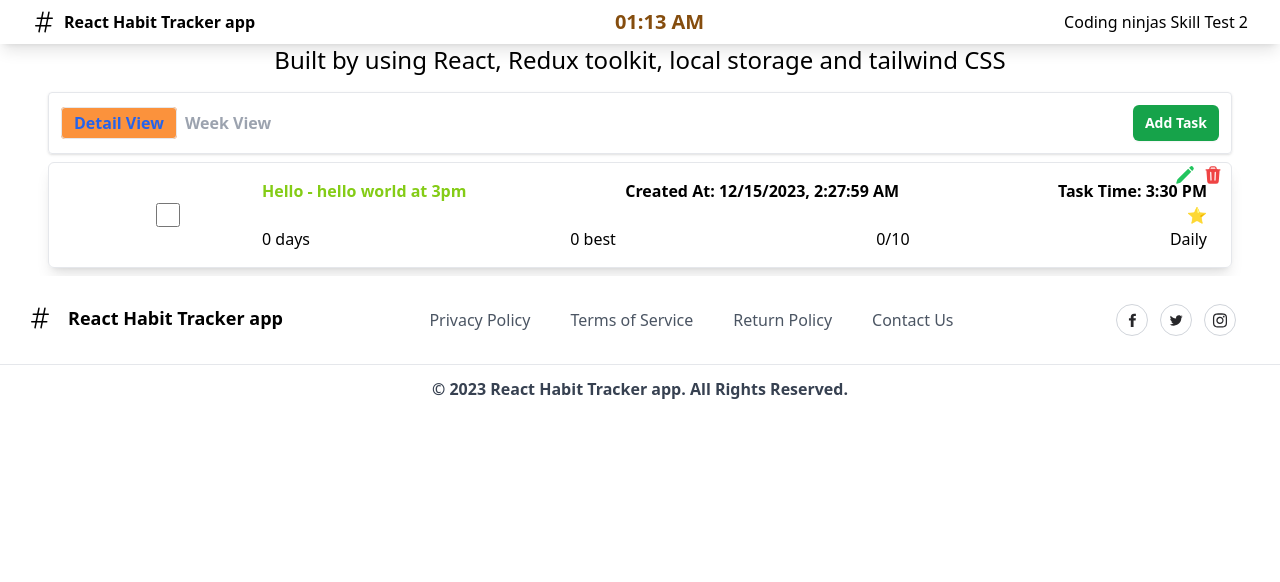
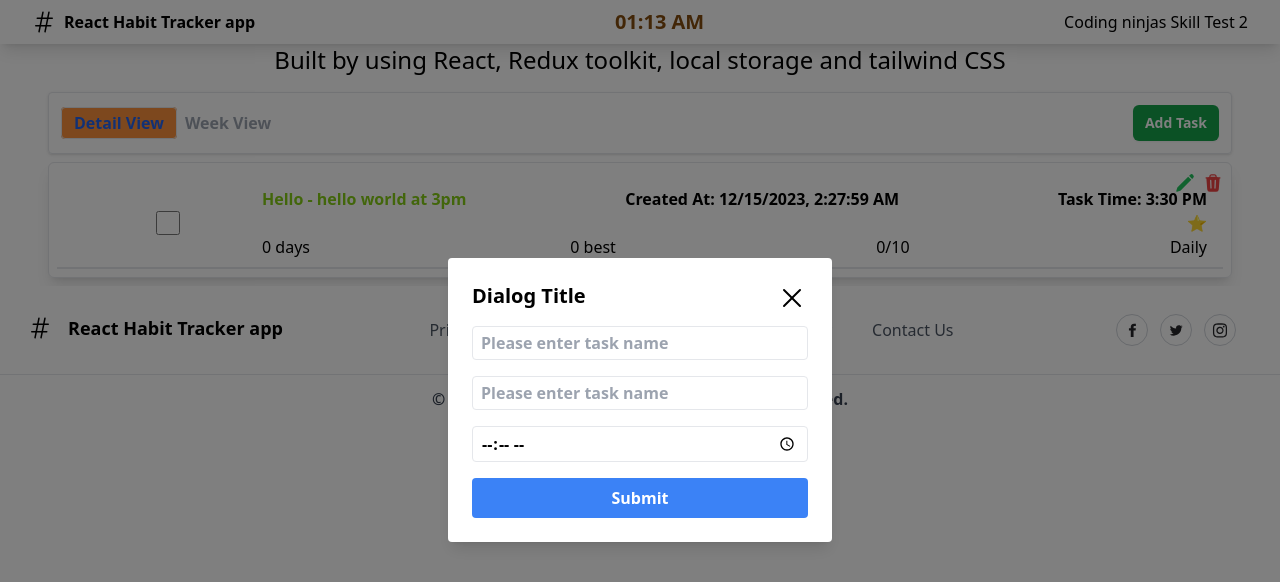
Before and after one commit to pktherock/React-Habit-Tracking-App, a React (Vite) app: page / in a window 1280 px wide. Both pictures are taken after a click on the button "Add Task". Shown: the top 582 px of the page. Built offline with nearby package versions, Linux system fonts and the light colour scheme.

Commit message:
add task complete

```diff
--- a/src/app/features/habit/components/AddTask.jsx
+++ b/src/app/features/habit/components/AddTask.jsx
@@ -1,6 +1,52 @@
+import { useState } from "react";
+import { useDispatch } from "react-redux";
+
 import { NavLink } from "react-router-dom";
+import { XMarkIcon } from "@heroicons/react/24/solid";
+
+import { alertService } from "../../../services";
+import { addHabit } from "../slices/HabitSlice";
 
 function AddTask() {
+  const [isOpen, setIsOpen] = useState(false);
+  const [text, setText] = useState("");
+  const [description, setDescription] = useState("");
+  const [time, setTime] = useState("");
+
+  const dispatch = useDispatch();
+
+  const handleSubmit = (e) => {
+    e.preventDefault();
+    if (!(text.trim() && description.trim() && time.trim())) {
+      return alertService.error("All fields are required!");
+    }
+
+    const taskInfo = {
+      text,
+      description,
+      time: getFormattedTime(),
+    };
+    // console.log(taskInfo);
+
+    dispatch(addHabit(taskInfo));
+    setIsOpen(false);
+    setText("");
+    setDescription("");
+    setTime("");
+    alertService.success("Task added successfully!");
+  };
+
+  function getFormattedTime() {
+    let result = `${time} AM`;
+
+    const timeArr = time.split(":");
+    if (Number(timeArr[0]) > 12) {
+      result = `${Number(timeArr[0]) - 12}:${timeArr[1]} PM`;
+    }
+
+    return result;
+  }
+
   return (
     <div className="flex justify-between p-3 items-center my-2 shadow border rounded font-semibold">
       <div className="space-x-2">
@@ -28,9 +74,59 @@ function AddTask() {
       <button
         type="button"
         className="rounded-md bg-green-600 px-3 py-2 text-sm font-semibold text-white shadow-sm hover:bg-green-600/80 focus-visible:outline focus-visible:outline-2 focus-visible:outline-offset-2 focus-visible:outline-green-600"
+        onClick={() => setIsOpen(!isOpen)}
       >
         Add Task
       </button>
+
+      {isOpen && (
+        <div className="fixed top-0 left-0 w-full h-full flex items-center justify-center bg-black bg-opacity-50 z-50">
+          <div className="bg-white p-6 rounded shadow-lg w-96">
+            <span
+              className="float-right text-2xl cursor-pointer"
+              onClick={() => setIsOpen(!isOpen)}
+            >
+              <XMarkIcon className="w-8 h-8" />
+            </span>
+            <h2 className="text-xl font-bold mb-4">Dialog Title</h2>
+            <form
+              onSubmit={handleSubmit}
+              className="w-full flex flex-col gap-4"
+            >
+              <input
+                type="text"
+                value={text}
+                onChange={(e) => setText(e.target.value)}
+                placeholder="Please enter task name"
+                className="border rounded px-2 py-1 focus:outline-none focus:ring focus:border-blue-500"
+                required
+              />
+              <input
+                type="text"
+                value={description}
+                onChange={(e) => setDescription(e.target.value)}
+                placeholder="Please enter task name"
+                className="border rounded px-2 py-1 focus:outline-none focus:ring focus:border-blue-500"
+                required
+              />
+              <input
+                type="time"
+                value={time}
+                onChange={(e) => setTime(e.target.value)}
+                placeholder="Please enter task name"
+                className="border rounded px-2 py-1 focus:outline-none focus:ring focus:border-blue-500"
+                required
+              />
+              <button
+                type="submit"
+                className="bg-blue-500 text-white py-2 px-4 rounded hover:bg-blue-600 transition duration-300"
+              >
+                Submit
+              </button>
+            </form>
+          </div>
+        </div>
+      )}
     </div>
   );
 }
--- a/src/app/features/habit/components/DayWiseHabit.jsx
+++ b/src/app/features/habit/components/DayWiseHabit.jsx
@@ -29,10 +29,13 @@ function DayWiseHabit() {
   return (
     <Container>
       <AddTask />
-      {habits.map(
-        ({ id, count, description, habitDetails, time, text, createdAt }) => (
-          <Card key={id}>
-            <div className="flex items-center w-full py-2 px-4 relative">
+      <Card>
+        {habits.map(
+          ({ id, count, description, habitDetails, time, text, createdAt }) => (
+            <div
+              key={id}
+              className="flex items-center mt-2 w-full py-2 px-4 relative border-b-2"
+            >
               <div className="flex justify-center items-center w-1/6">
                 <input
                   type="checkbox"
@@ -74,9 +77,9 @@ function DayWiseHabit() {
                 </div>
               </div>
             </div>
-          </Card>
-        )
-      )}
+          )
+        )}
+      </Card>
     </Container>
   );
 }
--- a/src/app/features/habit/components/WeekWiseHabit.jsx
+++ b/src/app/features/habit/components/WeekWiseHabit.jsx
@@ -40,7 +40,7 @@ function WeekWiseHabit() {
       <Card>
         {habits.map(
           ({ id, text, description, createdAt, time, count, habitDetails }) => (
-            <div key={id} className="relative">
+            <div key={id} className="relative mt-1 border-b-2">
               <div className="flex justify-between px-10 py-2 bg-gray-100 rounded font-semibold">
                 <span className="text-lime-500">
                   {text} - {description}
@@ -65,6 +65,7 @@ function WeekWiseHabit() {
                       <input
                         type="checkbox"
                         className="rounded border-gray-300 border checked:bg-blue-500 checked:border-transparent focus:outline-none  w-8 h-8"
+                        disabled={canEnable(createdAt, date)}
                         defaultChecked={getHabitStatus(habitDetails, date)}
                         onChange={() =>
                           dispatch(updateHabit({ id, searchDate: date }))
@@ -76,7 +77,7 @@ function WeekWiseHabit() {
               </div>
 
               {/* Edit & Delete Buttons */}
-              <div className="absolute top-[-6px] right-[-5px]">
+              <div className="absolute top-[-3px] right-[-6px]">
                 <button className="text-green-500 hover:text-gray-700 mr-2">
                   <PencilIcon className="h-5 w-5" />
                 </button>
@@ -95,4 +96,19 @@ function WeekWiseHabit() {
   );
 }
 
+function canEnable(createdAt, date) {
+  const taskCreatedDate = new Date(createdAt).toISOString();
+  let currentCheckingDate = new Date(date);
+
+  currentCheckingDate.setHours(23, 59, 59, 999);
+  currentCheckingDate = currentCheckingDate.toISOString();
+
+  // true means checkbox will be disabled
+  if (currentCheckingDate < taskCreatedDate) {
+    return true;
+  }
+
+  return false;
+}
+
 export default WeekWiseHabit;
--- a/src/app/features/habit/slices/HabitSlice.js
+++ b/src/app/features/habit/slices/HabitSlice.js
@@ -32,11 +32,20 @@ const habitSlice = createSlice({
   reducers: {
     // adding habit into store
     addHabit: (state, action) => {
+      const { text, description, time } = action.payload;
       const habit = {
         id: nanoid(),
-        text: action.payload, // todo
+        text,
+        description,
+        time,
+        createdAt: new Date().toISOString(),
+        count: 0,
+        habitDetails: {},
       };
       state.habits.unshift(habit);
+
+      // set habit into local storage
+      localStorage.setItem("habits", JSON.stringify(state.habits));
     },
 
     // updating habit into store
--- /dev/null
+++ b/src/app/services/alert.service.js
@@ -0,0 +1,46 @@
+import { toast } from "react-toastify";
+
+class AlertService {
+  success = (message) => {
+    toast.success(message, {
+      position: "top-right",
+      autoClose: 5000,
+      hideProgressBar: false,
+      closeOnClick: true,
+      pauseOnHover: true,
+      draggable: true,
+      progress: undefined,
+      theme: "light",
+    });
+  };
+
+  warn = (message) => {
+    toast.warn(message, {
+      position: "top-right",
+      autoClose: 5000,
+      hideProgressBar: false,
+      closeOnClick: true,
+      pauseOnHover: true,
+      draggable: true,
+      progress: undefined,
+      theme: "light",
+    });
+  };
+
+  error = (message) => {
+    toast.error(message, {
+      position: "top-right",
+      autoClose: 5000,
+      hideProgressBar: false,
+      closeOnClick: true,
+      pauseOnHover: true,
+      draggable: true,
+      progress: undefined,
+      theme: "light",
+    });
+  };
+}
+
+const alertService = new AlertService();
+
+export default alertService;
--- /dev/null
+++ b/src/app/services/index.js
@@ -0,0 +1,3 @@
+import alertService from "./alert.service";
+
+export { alertService };
```
